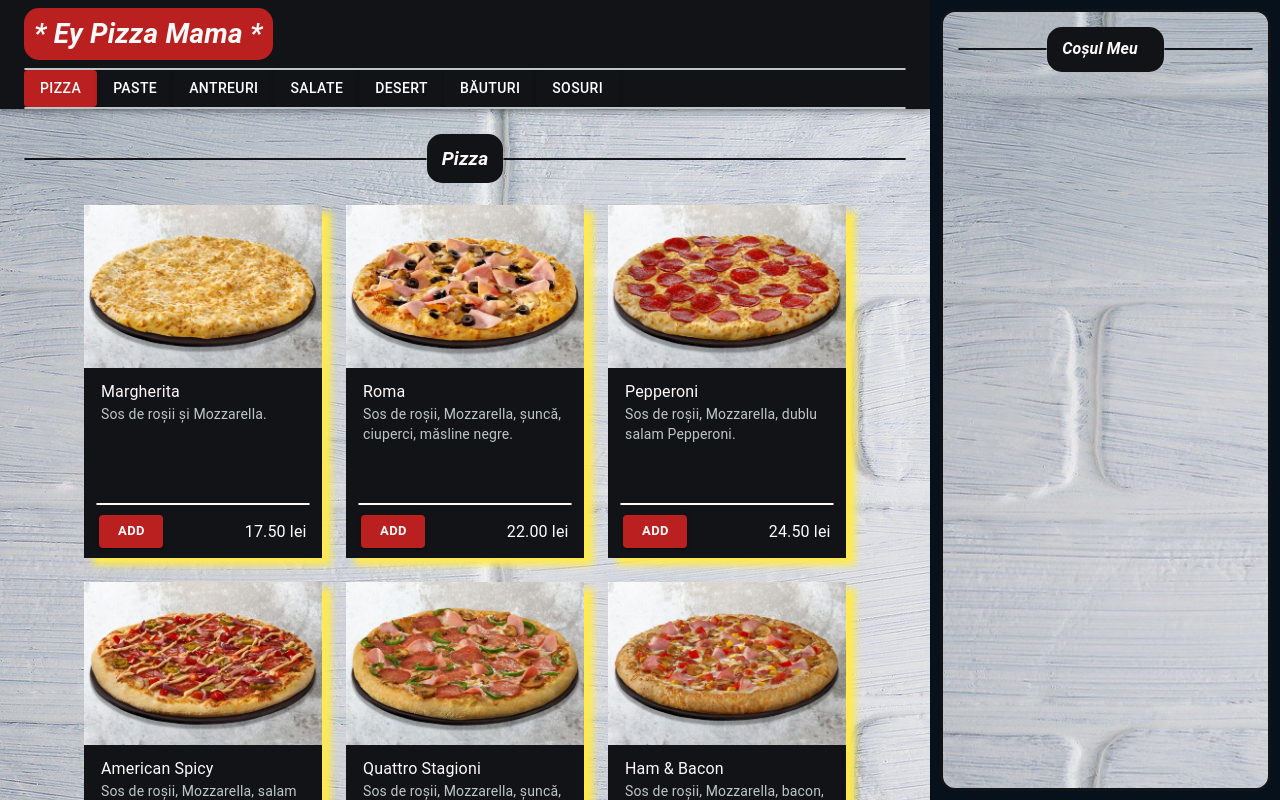
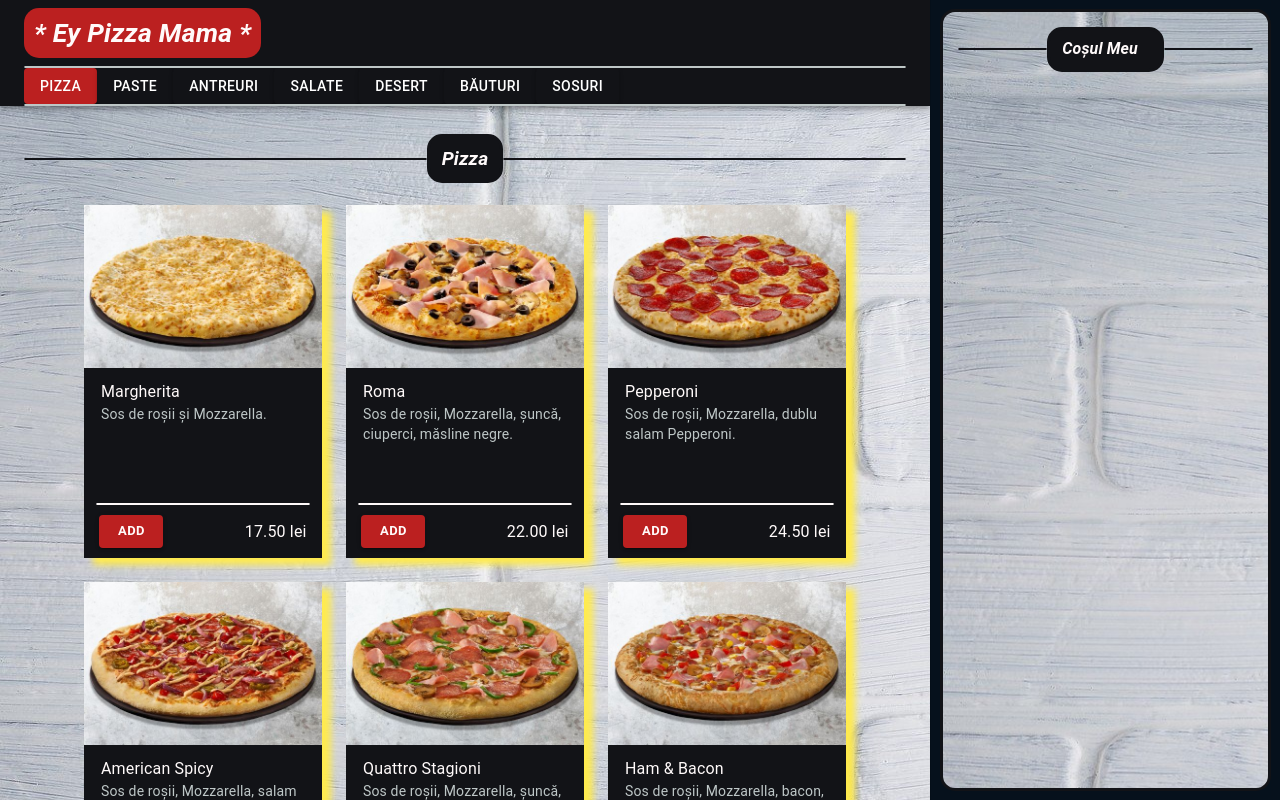
Before and after one commit to TheAncientOwl/pizza-website, a React (Create React App) app: page / in a window 1280 px wide. Shown: the top 800 px of the page. Built offline with nearby package versions, Linux system fonts and the light colour scheme.

Commit message:
fontSize -> 1.9em.

```diff
--- a/src/components/nav-bar/NavBarTitle.jsx
+++ b/src/components/nav-bar/NavBarTitle.jsx
@@ -13,7 +13,7 @@ const useStyles = makeStyles(theme => ({
 
     fontStyle: 'italic',
     fontWeight: 'bold',
-    fontSize: '2em',
+    fontSize: '1.9em',
 
     paddingTop: '5px',
     paddingBottom: '5px',
```
